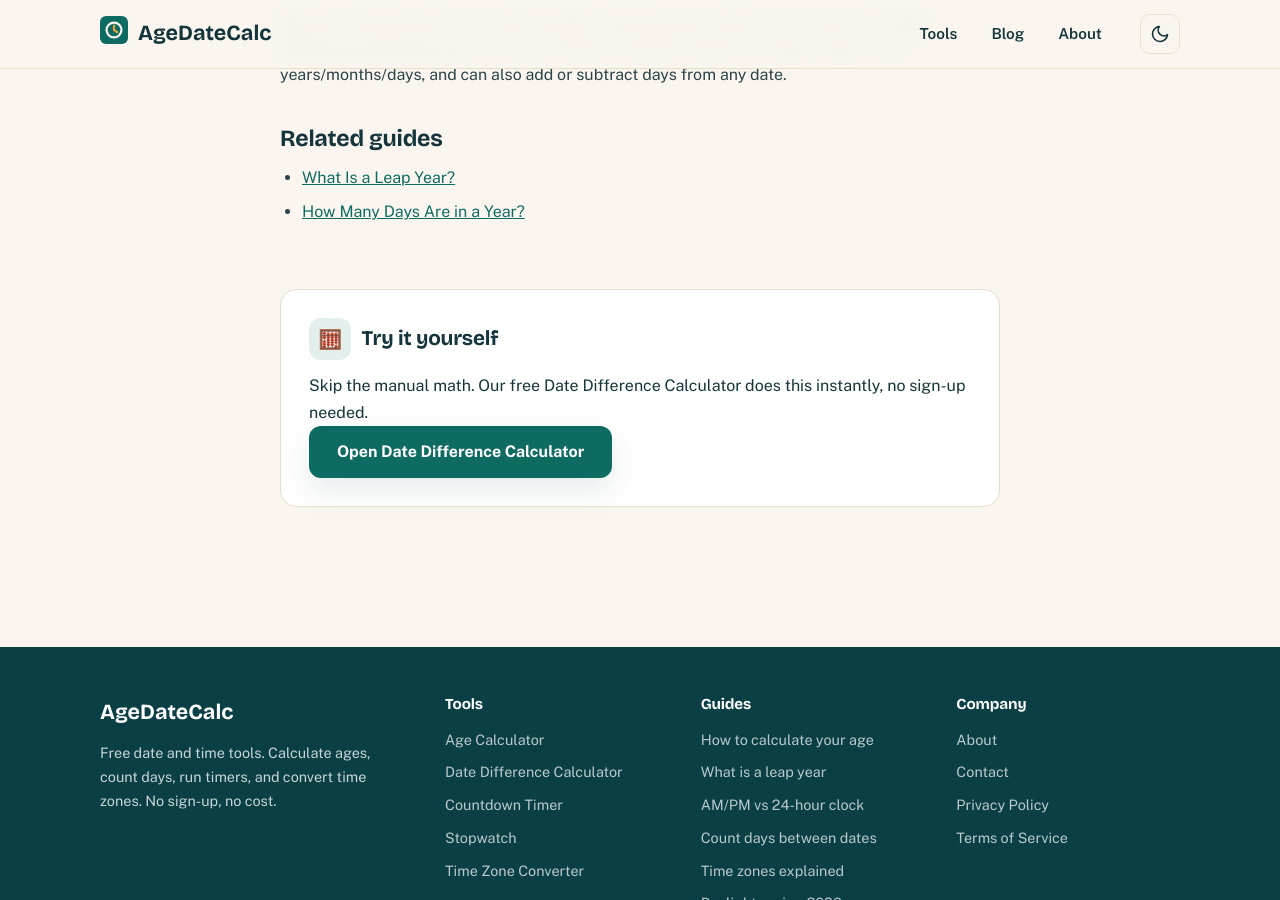
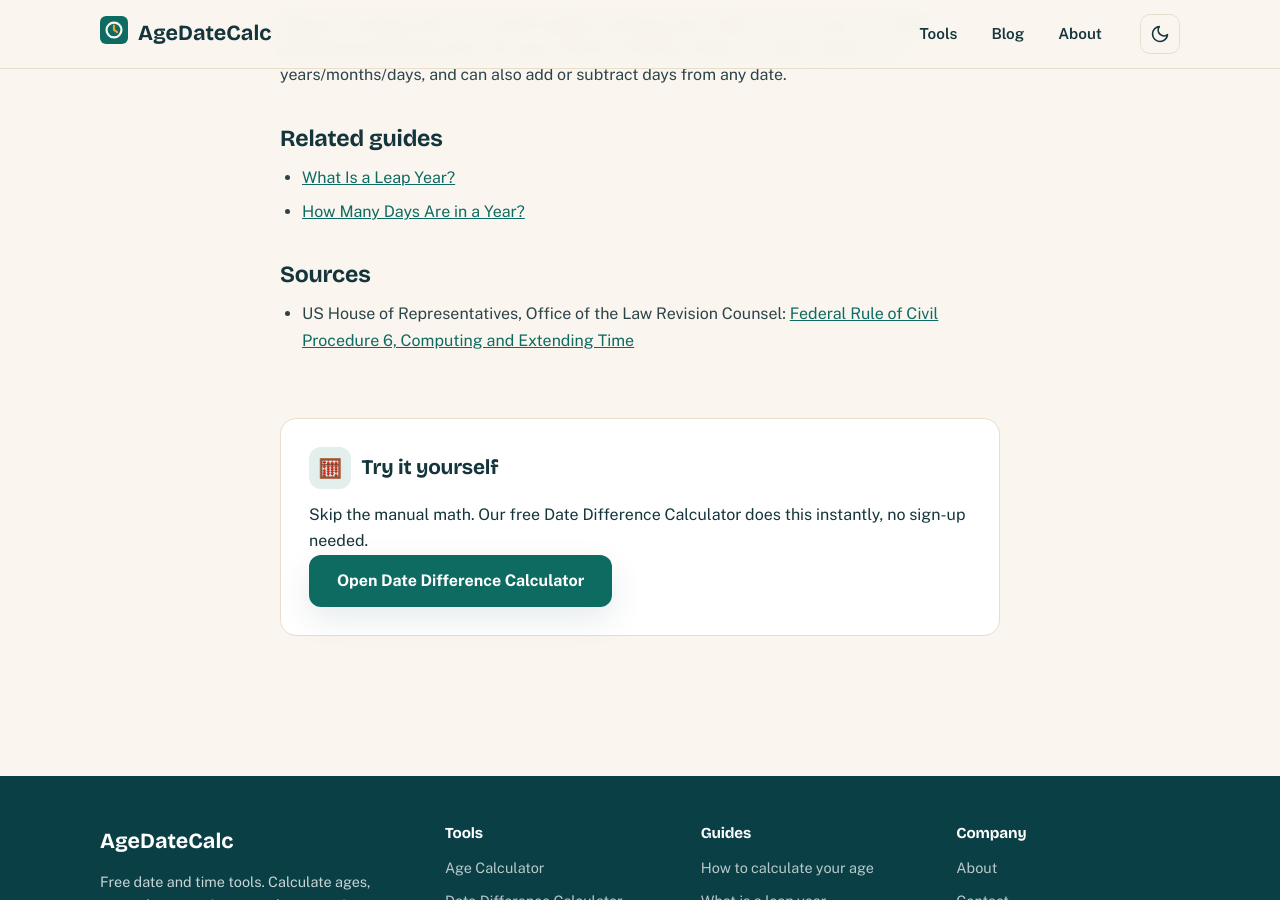
Before and after one commit to zaidmeo09-dhangal/agedatecalc, a Jekyll site: the page built from _posts/2026-10-23-how-to-count-days-between-dates.md, in a window 1280 px wide and 900 px high, scrolled down 2351 px. Built offline with Jekyll 4.4.1, drawn with Linux system fonts in a browser that asks for light colours.

Commit message:
2026 SEO upgrade: Organization+Article+Breadcrumb schema, about page owner identity, post authority sources, meta fix

```diff
--- a/_posts/2026-10-23-how-to-count-days-between-dates.md
+++ b/_posts/2026-10-23-how-to-count-days-between-dates.md
@@ -73,4 +73,8 @@ Manual counting works, but month lengths and leap years make it error-prone. Our
 - [What Is a Leap Year?]({{ '/what-is-a-leap-year/' | relative_url }})
 - [How Many Days Are in a Year?]({{ '/how-many-days-in-a-year/' | relative_url }})
 
+## Sources
+
+- US House of Representatives, Office of the Law Revision Counsel: [Federal Rule of Civil Procedure 6, Computing and Extending Time](https://uscode.house.gov/view.xhtml?path=&req=granuleid%3AUSC-1999-title28a-node79-node85-rule6&f=&fq=&num=0&hl=false&edition=1999)
+
 </div>
```
